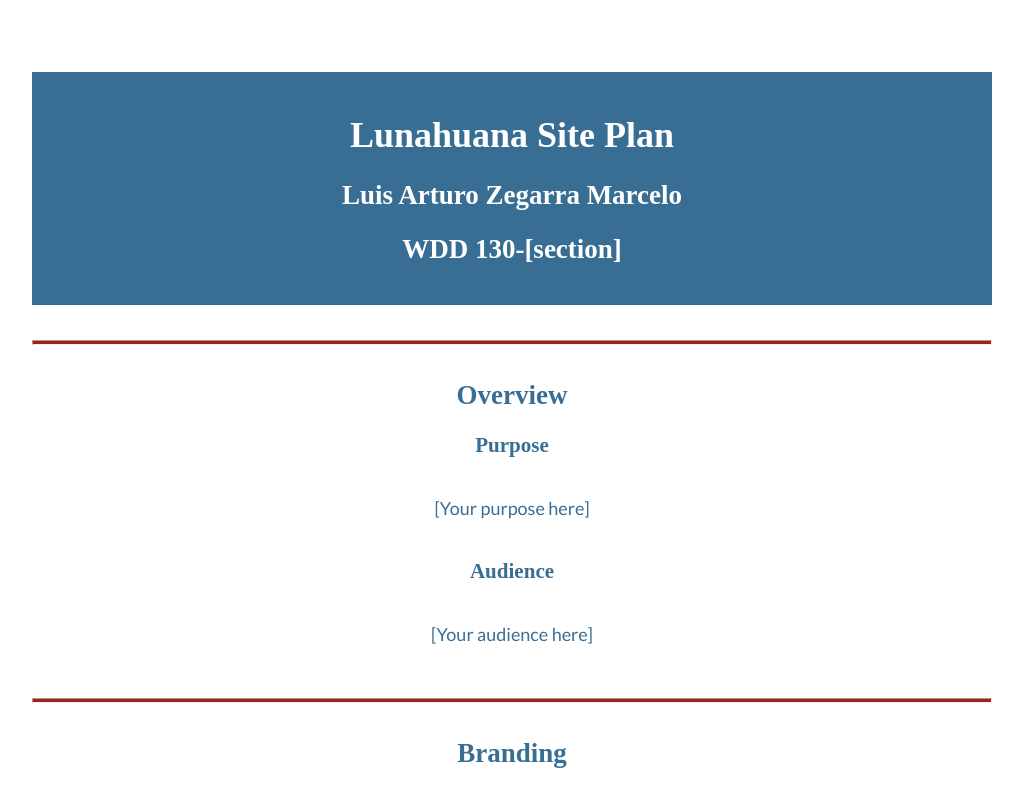
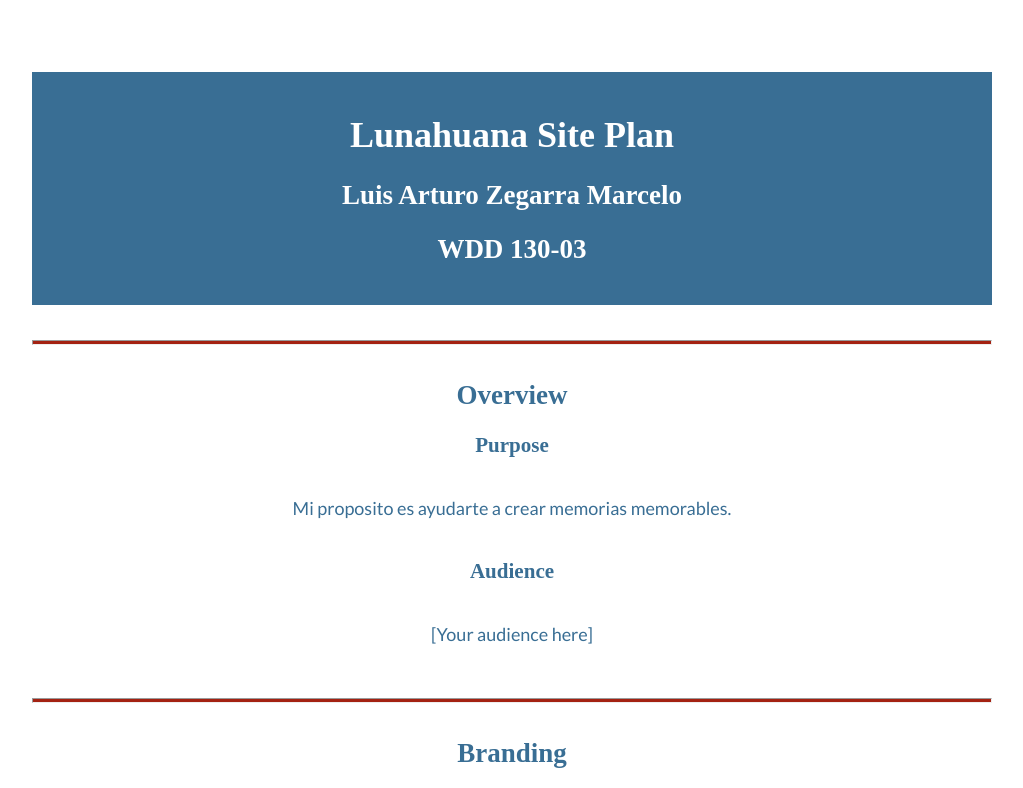
Before and after one commit to arkoz84/CSE110, a plain HTML site: page WDD130/WK02_WWR_Project/site-plan-rafting.html in a window 1280 px wide. Shown: the top 788 px of the page, without its empty margins (128-1151 px from the left). Drawn offline with Linux system fonts and the light colour scheme; a web font is replaced by a local one.

Commit message:
Proposito

```diff
--- a/WDD130/WK02_WWR_Project/site-plan-rafting.html
+++ b/WDD130/WK02_WWR_Project/site-plan-rafting.html
@@ -9,7 +9,7 @@
     <header>
       <h1>Lunahuana Site Plan</h1>
       <h2>Luis Arturo Zegarra Marcelo</h2>
-      <h2>WDD 130-[section]</h2>
+      <h2>WDD 130-03</h2>
       <!-- In the header above, add the name of your site, your name and class number. For example if you are in section 3 you would put WDD 130-03 -->
     </header>
     <main>
@@ -17,7 +17,7 @@
       <hr>
       <h2>Overview</h2>
       <h3>Purpose</h3>
-      <p>[Your purpose here]</p>
+      <p>Mi proposito es ayudarte a crear memorias memorables.</p>
       <!-- change this -->
 
       <h3>Audience</h3>
```
